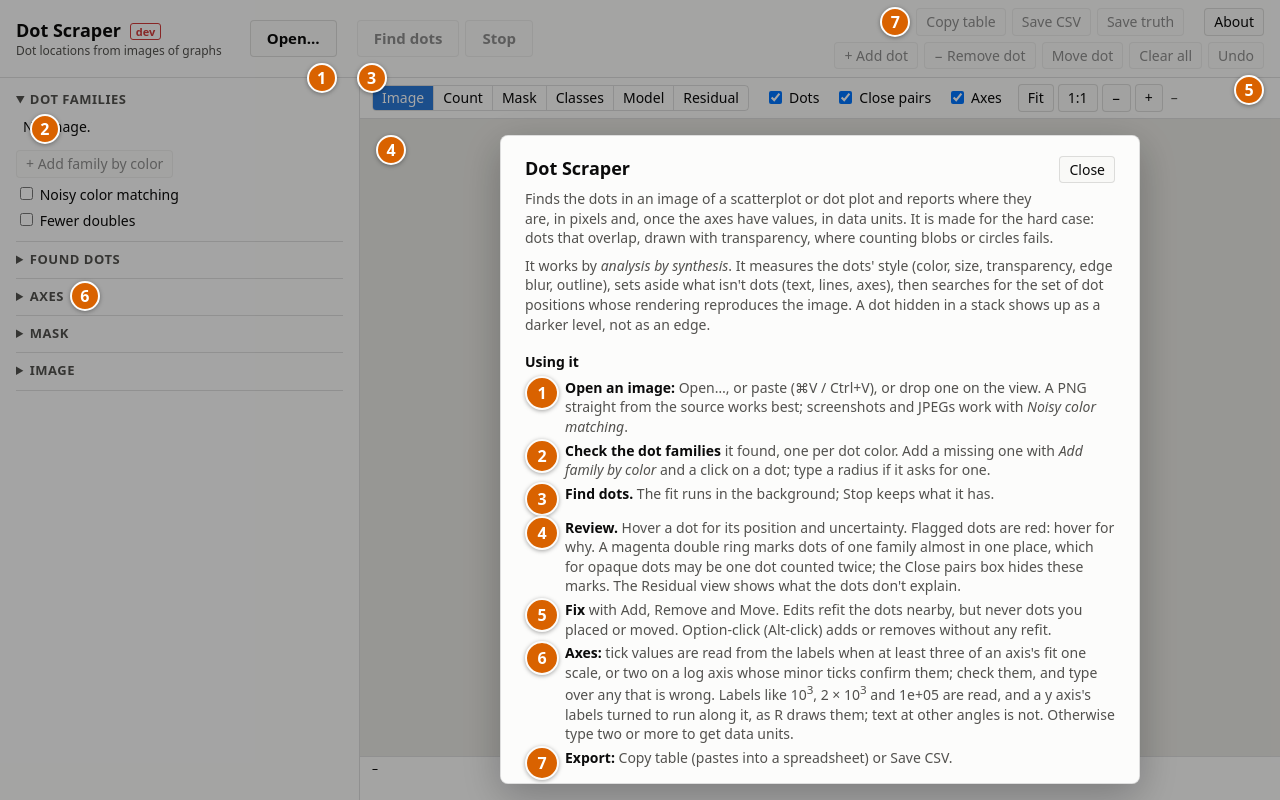
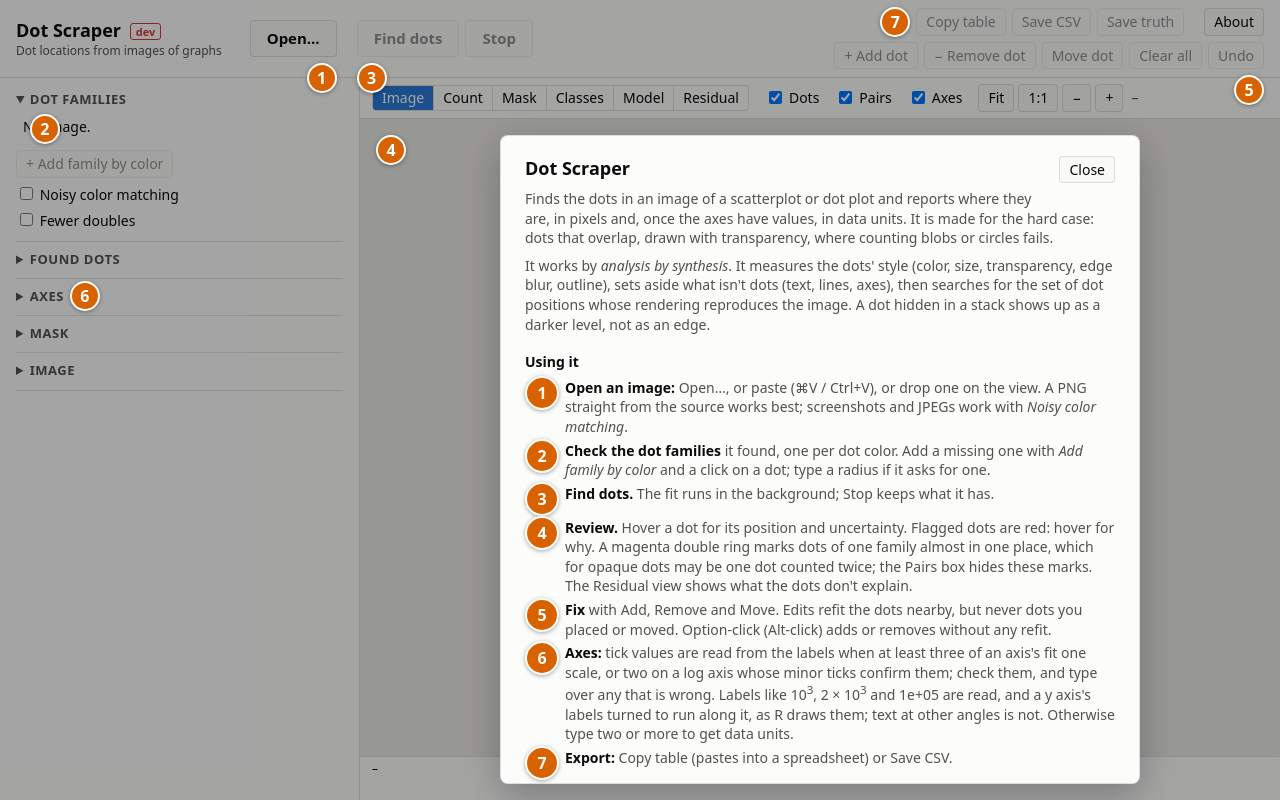
Before and after one commit to xangregg/dotscraper, a website with bundled scripts: page index.html in a window 1280 px wide. Both pictures are taken after a click on the button "About". Built offline with nearby package versions, Linux system fonts and the light colour scheme; files whose address does not match are found by name.

Commit message:
The Close pairs box is now Pairs, in About too

```diff
--- a/index.html
+++ b/index.html
@@ -153,7 +153,7 @@
                     <label title="Image − model for the selected family"><input type="radio" name="overlay" value="residual"><span>Residual</span></label>
                 </div>
                 <label class="toggle" title="Mark the dots found (D). In Add, Remove and Move, holding Shift hides the marks for a look at the image under them."><input type="checkbox" id="show-dots" checked> Dots</label>
-                <label class="toggle" title="Mark dots of one family almost in one place (magenta, with a shared ring). Off, they are drawn as other dots; their close flag stays in the counts, the table and the hover line."><input type="checkbox" id="show-close" checked> Close pairs</label>
+                <label class="toggle" title="Mark dots of one family almost in one place (magenta, with a shared ring). Off, they are drawn as other dots; their close flag stays in the counts, the table and the hover line."><input type="checkbox" id="show-close" checked> Pairs</label>
                 <label class="toggle"><input type="checkbox" id="show-axes" checked> Axes</label>
                 <div class="zoom" role="group" aria-label="Zoom">
                     <button type="button" id="zoom-fit" title="Fit the image in the view (0)">Fit</button>
@@ -194,7 +194,7 @@
             <li><strong>Find dots.</strong> The fit runs in the background; Stop keeps what it has.</li>
             <li><strong>Review.</strong> Hover a dot for its position and uncertainty. Flagged dots are red: hover for
                 why. A magenta double ring marks dots of one family almost in one place, which for opaque dots may be
-                one dot counted twice; the Close pairs box hides these marks. The Residual view shows what the dots don't
+                one dot counted twice; the Pairs box hides these marks. The Residual view shows what the dots don't
                 explain.</li>
             <li><strong>Fix</strong> with Add, Remove and Move. Edits refit the dots nearby, but never dots you
                 placed or moved. Option-click (Alt-click) adds or removes without any refit.</li>
```
